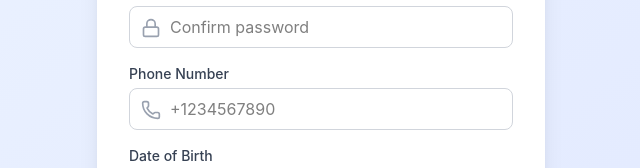
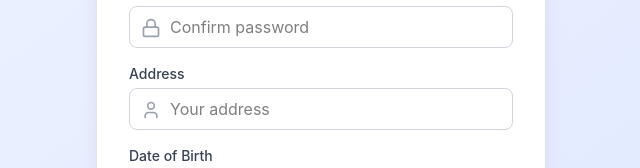
Before and after one commit to prasad-xma/TeleHealX, a React (Vite) app in the folder client/: page /register in a window 1280 px wide. Shown: the part 488-656 px from the top of the page, without its empty margins (319-959 px from the left). Built offline with nearby package versions, Linux system fonts and the light colour scheme.

Commit message:
fix conflicts patinet management

```diff
--- a/client/src/pages/admin/AdminDashboard.tsx
+++ b/client/src/pages/admin/AdminDashboard.tsx
@@ -966,7 +966,7 @@ const AdminDashboard = () => {
 
                     <select
                       value={filterType}
-                      onChange={(e) => setFilterType(e.target.value)}
+                      onChange={(e) => setFilterType(e.target.value as 'all' | 'appointment' | 'consultation' | 'subscription' | 'refund' | 'other')}
                       className="filter-select"
                     >
                       <option value="all">All Types</option>
--- a/client/src/pages/auth/RegisterPage.tsx
+++ b/client/src/pages/auth/RegisterPage.tsx
@@ -1,6 +1,6 @@
 import { useState } from 'react';
 import { Link, useNavigate } from 'react-router-dom';
-import { User, Mail, Lock, Phone, Calendar, Heart, Activity, Pill } from 'lucide-react';
+import { User, Mail, Lock, Calendar, Heart } from 'lucide-react';
 
 const RegisterPage = () => {
   const [formData, setFormData] = useState({
@@ -8,8 +8,8 @@ const RegisterPage = () => {
     email: '',
     password: '',
     confirmPassword: '',
-    phone: '',
-    dateOfBirth: '',
+    address: '',
+    birthDay: '',
     gender: '',
     role: 'patient'
   });
@@ -36,7 +36,7 @@ const RegisterPage = () => {
     }
 
     try {
-      const response = await fetch('http://localhost:5000/api/auth/register', {
+      const response = await fetch('http://localhost:5001/api/auth/register', {
         method: 'POST',
         headers: {
           'Content-Type': 'application/json'
@@ -45,8 +45,8 @@ const RegisterPage = () => {
           name: formData.name,
           email: formData.email,
           password: formData.password,
-          phone: formData.phone,
-          dateOfBirth: formData.dateOfBirth,
+          address: formData.address,
+          birthDay: formData.birthDay,
           gender: formData.gender,
           role: formData.role
         })
@@ -158,18 +158,18 @@ const RegisterPage = () => {
 
           <div>
             <label className="block text-sm font-medium text-gray-700 mb-1">
-              Phone Number
+              Address
             </label>
             <div className="relative">
-              <Phone className="absolute left-3 top-3 w-5 h-5 text-gray-400" />
+              <User className="absolute left-3 top-3 w-5 h-5 text-gray-400" />
               <input
-                type="tel"
-                name="phone"
-                value={formData.phone}
+                type="text"
+                name="address"
+                value={formData.address}
                 onChange={handleChange}
                 required
                 className="pl-10 w-full px-4 py-2 border border-gray-300 rounded-lg focus:ring-2 focus:ring-blue-500 focus:border-transparent"
-                placeholder="+1234567890"
+                placeholder="Your address"
               />
             </div>
           </div>
@@ -182,8 +182,8 @@ const RegisterPage = () => {
               <Calendar className="absolute left-3 top-3 w-5 h-5 text-gray-400" />
               <input
                 type="date"
-                name="dateOfBirth"
-                value={formData.dateOfBirth}
+                name="birthDay"
+                value={formData.birthDay}
                 onChange={handleChange}
                 required
                 className="pl-10 w-full px-4 py-2 border border-gray-300 rounded-lg focus:ring-2 focus:ring-blue-500 focus:border-transparent"
```
